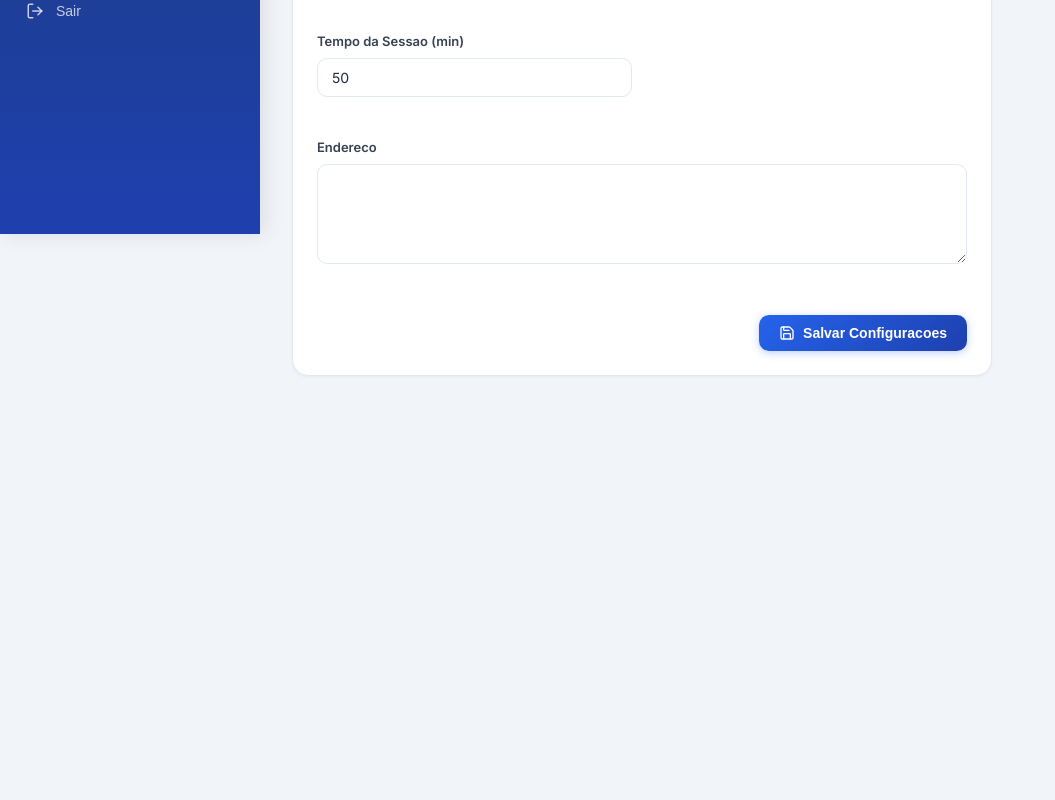
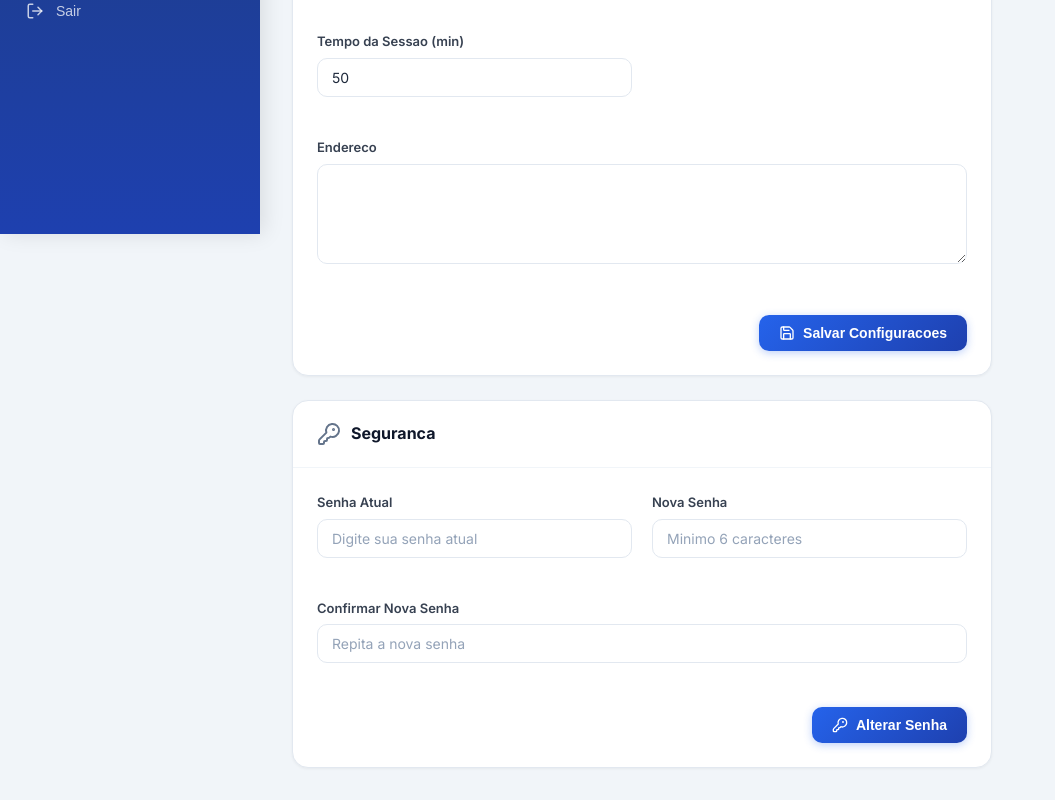
Before and after one commit to mbauad/psycho-manager, a Next.js app: page /configuracoes in a window 1280 px wide. Shown: the part 566-1366 px from the top of the page, without its empty margins (0-1055 px from the left). Before the commit the page ends 974 px from the top, so only its background shows below. Built offline with nearby package versions, Linux system fonts and the light colour scheme; no server answers; the database is empty; sample sign-in values are in the browser's storage.

Commit message:
feat: adiciona alteracao de senha na pagina de configuracoes

```diff
--- a/src/app/(dashboard)/configuracoes/actions.ts
+++ b/src/app/(dashboard)/configuracoes/actions.ts
@@ -4,6 +4,7 @@ import { auth } from "@/auth";
 import { db } from "@/lib/db";
 import { redirect } from "next/navigation";
 import { revalidatePath } from "next/cache";
+import bcrypt from "bcryptjs";
 
 export async function updateConfig(formData: FormData) {
   const session = await auth();
@@ -31,3 +32,48 @@ export async function updateConfig(formData: FormData) {
   revalidatePath("/configuracoes");
   return { success: true };
 }
+
+export async function updatePassword(formData: FormData) {
+  const session = await auth();
+  if (!session?.user?.id) redirect("/login");
+
+  const userId = session.user.id;
+  const senhaAtual = formData.get("senhaAtual") as string;
+  const novaSenha = formData.get("novaSenha") as string;
+  const confirmarSenha = formData.get("confirmarSenha") as string;
+
+  if (!senhaAtual || !novaSenha || !confirmarSenha) {
+    return { error: "Preencha todos os campos." };
+  }
+
+  if (novaSenha !== confirmarSenha) {
+    return { error: "A nova senha e a confirmacao nao coincidem." };
+  }
+
+  if (novaSenha.length < 6) {
+    return { error: "A nova senha deve ter pelo menos 6 caracteres." };
+  }
+
+  const user = await db.user.findUnique({
+    where: { id: userId },
+    select: { password: true },
+  });
+
+  if (!user || !user.password) {
+    return { error: "Usuario nao encontrado ou senha nao configurada." };
+  }
+
+  const isValid = await bcrypt.compare(senhaAtual, user.password);
+  if (!isValid) {
+    return { error: "Senha atual incorreta." };
+  }
+
+  const hashedPassword = await bcrypt.hash(novaSenha, 10);
+
+  await db.user.update({
+    where: { id: userId },
+    data: { password: hashedPassword },
+  });
+
+  return { success: true };
+}
--- a/src/app/(dashboard)/configuracoes/page.tsx
+++ b/src/app/(dashboard)/configuracoes/page.tsx
@@ -1,8 +1,9 @@
 import { db } from "@/lib/db";
 import { auth } from "@/auth";
 import { redirect } from "next/navigation";
-import { Settings, Save } from "lucide-react";
+import { Settings, KeyRound } from "lucide-react";
 import { ProfileForm } from "./profile-form";
+import { PasswordForm } from "./password-form";
 
 export default async function ConfiguracoesPage() {
   const session = await auth();
@@ -21,7 +22,7 @@ export default async function ConfiguracoesPage() {
         </div>
       </div>
 
-      <div className="card" style={{ maxWidth: 700 }}>
+      <div className="card" style={{ maxWidth: 700, marginBottom: 24 }}>
         <div className="card-header">
           <div style={{ display: "flex", alignItems: "center", gap: 10 }}>
             <Settings className="w-5 h-5" style={{ color: "#64748b" }} />
@@ -43,6 +44,18 @@ export default async function ConfiguracoesPage() {
           />
         </div>
       </div>
+
+      <div className="card" style={{ maxWidth: 700 }}>
+        <div className="card-header">
+          <div style={{ display: "flex", alignItems: "center", gap: 10 }}>
+            <KeyRound className="w-5 h-5" style={{ color: "#64748b" }} />
+            <h2 className="card-title">Seguranca</h2>
+          </div>
+        </div>
+        <div className="card-body">
+          <PasswordForm />
+        </div>
+      </div>
     </div>
   );
 }
--- /dev/null
+++ b/src/app/(dashboard)/configuracoes/password-form.tsx
@@ -0,0 +1,90 @@
+"use client";
+
+import { useState } from "react";
+import { updatePassword } from "./actions";
+import { KeyRound, CheckCircle, AlertCircle } from "lucide-react";
+
+export function PasswordForm() {
+  const [loading, setLoading] = useState(false);
+  const [success, setSuccess] = useState(false);
+  const [error, setError] = useState("");
+
+  const onSubmit = async (e: React.FormEvent<HTMLFormElement>) => {
+    e.preventDefault();
+    setLoading(true);
+    setSuccess(false);
+    setError("");
+
+    const formData = new FormData(e.currentTarget);
+    const result = await updatePassword(formData);
+
+    setLoading(false);
+
+    if (result.error) {
+      setError(result.error);
+    } else {
+      setSuccess(true);
+      e.currentTarget.reset();
+    }
+  };
+
+  return (
+    <form onSubmit={onSubmit} className="fade-in">
+      {success && (
+        <div className="alert alert-success" style={{ display: "flex", alignItems: "center", gap: 8, marginBottom: 16 }}>
+          <CheckCircle className="w-4 h-4" />
+          Senha alterada com sucesso!
+        </div>
+      )}
+
+      {error && (
+        <div className="alert alert-error" style={{ display: "flex", alignItems: "center", gap: 8, marginBottom: 16 }}>
+          <AlertCircle className="w-4 h-4" />
+          {error}
+        </div>
+      )}
+
+      <div style={{ display: "grid", gridTemplateColumns: "1fr 1fr", gap: 20 }}>
+        <div className="form-group">
+          <label className="form-label">Senha Atual</label>
+          <input
+            name="senhaAtual"
+            type="password"
+            required
+            className="form-input"
+            placeholder="Digite sua senha atual"
+          />
+        </div>
+        <div className="form-group">
+          <label className="form-label">Nova Senha</label>
+          <input
+            name="novaSenha"
+            type="password"
+            required
+            minLength={6}
+            className="form-input"
+            placeholder="Minimo 6 caracteres"
+          />
+        </div>
+        <div className="form-group" style={{ gridColumn: "1 / -1" }}>
+          <label className="form-label">Confirmar Nova Senha</label>
+          <input
+            name="confirmarSenha"
+            type="password"
+            required
+            minLength={6}
+            className="form-input"
+            placeholder="Repita a nova senha"
+          />
+        </div>
+      </div>
+
+      <div style={{ display: "flex", justifyContent: "flex-end", marginTop: 24 }}>
+        <button type="submit" disabled={loading} className="btn btn-primary">
+          <KeyRound className="w-4 h-4" />
+          {loading ? "Alterando..." : "Alterar Senha"}
+        </button>
+      </div>
+    </form>
+  );
+}
```
